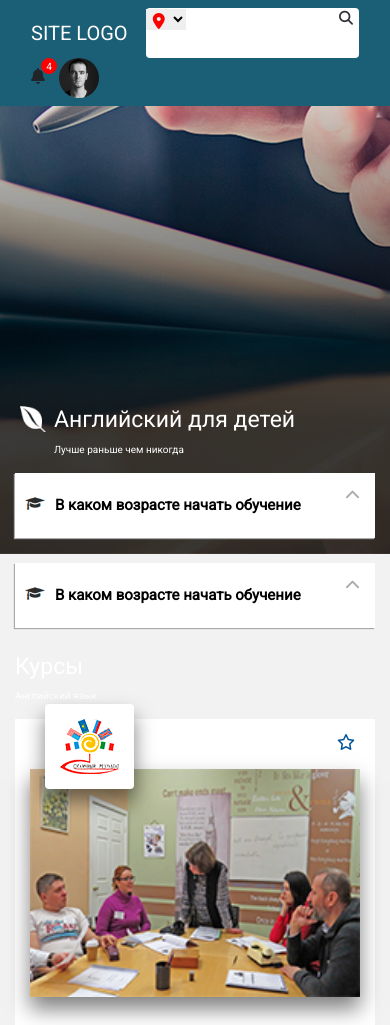
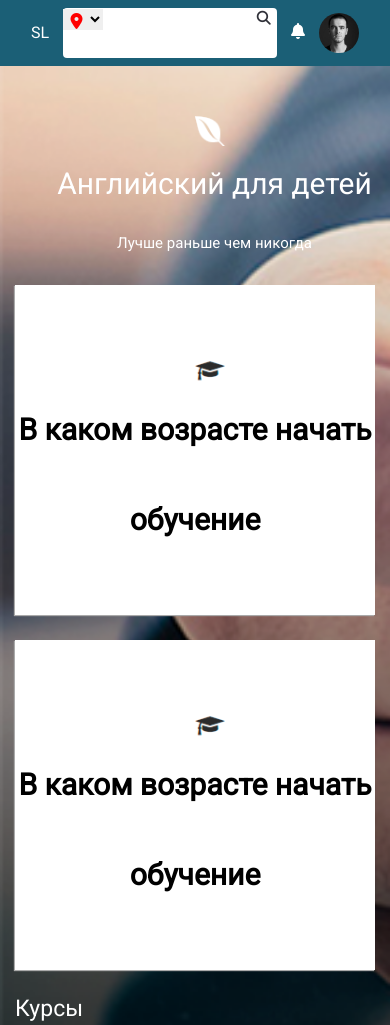
Before and after one commit to SaftaArtem/english_for_children, a website built with webpack: page index.html in a window 390 px wide. Shown: the top 1025 px of the page. Built offline with nearby package versions, Linux system fonts and the light colour scheme.

Commit message:
finish of the task

```diff
--- a/index.html
+++ b/index.html
@@ -16,6 +16,7 @@
   <nav class="navbar">
     <div class="container">
       <a class="navbar-brand" href="#">SITE LOGO</a>
+      <a class="brand-mobile" href="#">SL</a>
       <form class="search">
         <i class="fa fa-map-marker" aria-hidden="true"></i>
         <select class="search-select" name="" id="">
@@ -42,19 +43,19 @@
   <main class="main">
     <div class="container">
       <div class="row">
-        <div class="col-lg-7 main-container">
+        <div class="col-lg-7 col-md-12 order-md-12 order-lg-1 main-container">
           <img class="leaf" src="src/img/leaf.png" alt="leaf">
-          <h3 class="main-header">
+          <h3 class="main-header text-center text-lg-left">
             Английский для детей
           </h3>
-          <p class="main-slogan">
+          <p class="main-slogan text-center text-lg-left">
             Лучше раньше чем никогда
           </p>
           <div class="main-accordion">
             <div class="main-accordion-item">
               <img class="hat" src="src/img/hat.png" alt="hat">
               <input id="tab-1" type="radio" name="tabs">
-              <label for="tab-1">В каком возрасте начать обучение</label>
+              <label  class="text-center text-lg-left" for="tab-1">В каком возрасте начать обучение</label>
               <div class="tab-content">
                 <p>
                   До пяти лет дети обладают лингвистической гениальностью. Они способны запоминать 20-30 новых слов в день. Простая арифметика
@@ -66,7 +67,7 @@
             <div class="main-accordion-item">
               <img class="hat" src="src/img/hat.png" alt="hat">
               <input id="tab-2" type="radio" name="tabs">
-              <label for="tab-2">В каком возрасте начать обучение</label>
+              <label  class="text-center text-lg-left" for="tab-2">В каком возрасте начать обучение</label>
               <div class="tab-content">
                 <p>
                   До пяти лет дети обладают лингвистической гениальностью. Они способны запоминать 20-30 новых слов в день. Простая арифметика
@@ -77,7 +78,7 @@
             </div>
           </div>
         </div>
-        <div class="col-lg-3 offset-lg-1">
+        <div class="col-lg-3 col-md-12 order-md-1 order-lg-12 offset-lg-1">
           <h3 class="main-header">
             Курсы
           </h3>
@@ -110,11 +111,12 @@
   <!-- Carousel -->
   <section class="slider">
     <div class="container">
+      <h4 class="slider-header">Курсы Английского в Киеве</h4>
       <div id="carouselExampleControls" class="carousel slide" data-ride="carousel">
         <div class="carousel-inner" role="listbox">
           <div class="carousel-item active">
             <div class="row">
-              <div class="col-sm">
+              <div class="col-3">
                 <div class="slider-item">
                   <i class="fa fa-star-o" aria-hidden="true"></i>
                   <div class="slider-item-logo">
@@ -134,7 +136,7 @@
                   </span>
                 </div>
               </div>
-              <div class="col-sm">
+              <div class="col-3">
                 <div class="slider-item">
                   <i class="fa fa-star-o" aria-hidden="true"></i>
                   <div class="slider-item-logo">
@@ -154,7 +156,7 @@
                   </span>
                 </div>
               </div>
-              <div class="col-sm">
+              <div class="col-3">
                 <div class="slider-item">
                   <i class="fa fa-star-o" aria-hidden="true"></i>
                   <div class="slider-item-logo">
@@ -174,7 +176,7 @@
                   </span>
                 </div>
               </div>
-              <div class="col-sm">
+              <div class="col-3">
                 <div class="slider-item">
                   <i class="fa fa-star-o" aria-hidden="true"></i>
                   <div class="slider-item-logo">
@@ -198,7 +200,7 @@
           </div>
           <div class="carousel-item">
             <div class="row">
-              <div class="col-sm">
+              <div class="col-3">
                 <div class="slider-item">
                   <i class="fa fa-star-o" aria-hidden="true"></i>
                   <div class="slider-item-logo">
@@ -218,7 +220,7 @@
                   </span>
                 </div>
               </div>
-              <div class="col-sm">
+              <div class="col-3">
                 <div class="slider-item">
                   <i class="fa fa-star-o" aria-hidden="true"></i>
                   <div class="slider-item-logo">
@@ -238,7 +240,7 @@
                   </span>
                 </div>
               </div>
-              <div class="col-sm">
+              <div class="col-3">
                 <div class="slider-item">
                   <i class="fa fa-star-o" aria-hidden="true"></i>
                   <div class="slider-item-logo">
@@ -258,7 +260,7 @@
                   </span>
                 </div>
               </div>
-              <div class="col-sm">
+              <div class="col-3">
                 <div class="slider-item">
                   <i class="fa fa-star-o" aria-hidden="true"></i>
                   <div class="slider-item-logo">
--- a/src/styles/_carousel.scss
+++ b/src/styles/_carousel.scss
@@ -19,4 +19,7 @@
   .carousel-inner {
     padding: 10px 70px;
   }
+  .slider-header {
+    margin-bottom: 50px;
+  }
 }
--- a/src/styles/_mobile.scss
+++ b/src/styles/_mobile.scss
@@ -0,0 +1,95 @@
+@media screen and (max-width: 992px) {
+  html body {
+    background: #f2f2f2 top center no-repeat;
+  }
+  .navbar {
+    a.brand-mobile {
+      display: block;
+    }
+
+    a.navbar-brand {
+      display: none;
+    }
+
+    .notice {
+      .notice-count {
+        display: none;
+      }
+
+      .fa-bell {
+        color: white;
+      }
+    }
+  }
+
+  .main {
+    padding-top: 30px;
+    margin-top: 0;
+    background: url('/src/img/header-bg.png') no-repeat;
+    background-size: cover;
+    .main-container {
+      position: relative;
+
+      .leaf {
+        position: absolute;
+        width: 30px;
+        height: auto;
+        top: 20px;
+        left: 50%;
+      }
+
+      .main-header,
+      .main-slogan {
+        margin: 30px 0;
+      }
+      .main-slogan {
+        font-size: 15px;
+      }
+      .main-header {
+        font-size: 30px;
+        margin-top: 70px;
+      }
+
+      .main-accordion {
+        .main-accordion-item {
+          label {
+            font-size: 30px;
+            padding: 100px 0 50px 0;
+          }
+
+          .hat {
+            width: 30px;
+            left: 50%;
+            top: 70px;
+          }
+
+          .tab-content p {
+            font-size: 20px;
+          }
+
+          input[type=radio] + label::after {
+            font-family: FontAwesome;
+            content: "";
+            color: #aaa;
+          }
+        }
+      }
+    }
+  }
+
+  .slider {
+    .slider-item {
+      .slider-item-logo {
+        left: 7px;
+        top: -5px;
+        width: 40%;
+        padding: 1px;
+
+        img {
+          width: 100%;
+          height: auto;
+        }
+      }
+    }
+  }
+}
--- a/src/styles/_nav.scss
+++ b/src/styles/_nav.scss
@@ -1,9 +1,13 @@
 .navbar {
   background: #1b5f76;
 
-  a.navbar-brand {
+  a.navbar-brand,
+  a.brand-mobile {
     font-family: 'Roboto', sans-serif;
     color: white;
+  }
+  a.brand-mobile {
+    display: none;
   }
   .search {
     background: #fff;
@@ -33,6 +37,7 @@
       border: none;
       background-color: transparent;
       position: absolute;
+      color: #1b5f76;
       top: -3px;
       right: 0;
       i {
--- a/src/styles/style.scss
+++ b/src/styles/style.scss
@@ -9,8 +9,8 @@
 
 body {
   background: url("/src/img/header-bg.png") #f2f2f2 top center no-repeat;
-  height: 3000px;
   font-family: 'Roboto', sans-serif;
+  padding-bottom: 100px;
 }
 
 .main-header,
```
Also changed, not shown: dist/main.css.
